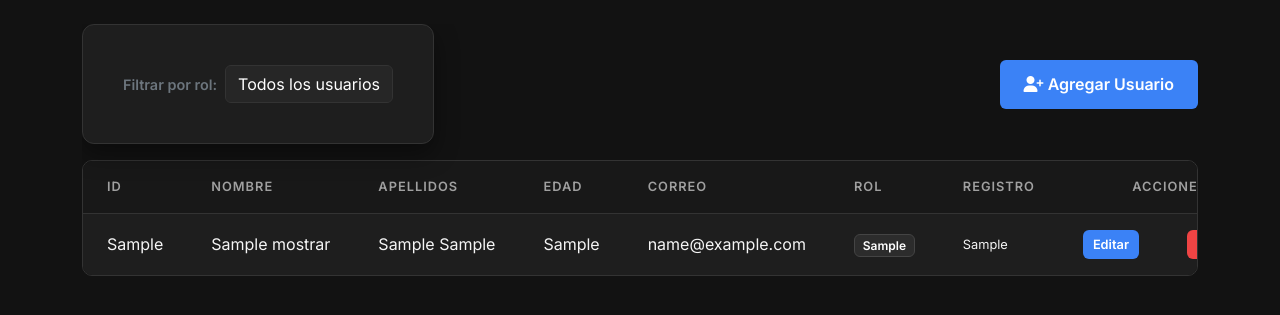
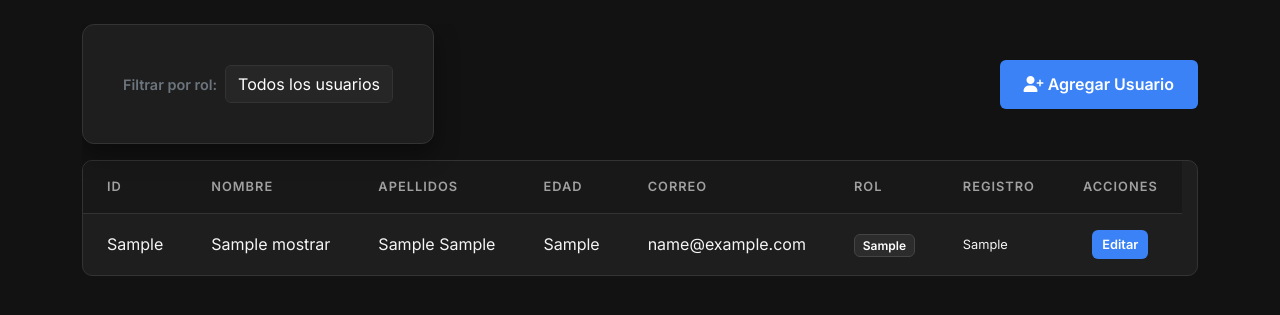
Before and after one commit to Alan-Gio/app-flask, a Flask app: template templates/tabla.html in a window 1280 px wide. Shown: the part 182-497 px from the top of the page. Run offline with Flask 3, Linux system fonts and the light colour scheme; the template is opened without the code that fills it: most values are stand-ins (such as "Sample title", 1, 10 or a date in 2020); some libraries are stand-ins or nearby versions.

Commit message:
Ultimos detalles

```diff
--- a/templates/tabla.html
+++ b/templates/tabla.html
@@ -30,7 +30,7 @@
                 <th>Correo</th>
                 <th>Rol</th>
                 <th>Registro</th>
-                <th colspan="2" class="text-center">Acciones</th>
+                <th class="text-center">Acciones</th>
             </tr>
         </thead>
         <tbody>
@@ -50,13 +50,15 @@
                         {% endif %}
                     </td>
                     <td style="font-size: 0.8rem;">{{ mostrar.creacion_user }}</td>
-                    <td><a href="{{ url_for('editar', id=mostrar.id_user) }}" class="btn btn-sm" style="padding: 5px 10px; font-size: 0.8rem;">Editar</a></td>
-                    <td><a href="{{ url_for('eliminar', id=mostrar.id_user) }}" class="btn btn-sm" style="background-color: var(--danger-color); padding: 5px 10px; font-size: 0.8rem;" onclick="return confirm('¿Estás seguro que deseas eliminar al usuario?');">Eliminar</a></td>
+
+                    <td class="text-center">
+                        <a href="{{ url_for('editar', id=mostrar.id_user) }}" class="btn btn-sm" style="padding: 5px 10px; font-size: 0.8rem;">Editar</a>
+                    </td>
                 </tr>
                 {% endfor %}
             {% else %}
                 <tr>
-                    <td colspan="9" class="text-center py-4">No hay usuarios registrados con ese criterio</td>
+                    <td colspan="8" class="text-center py-4">No hay usuarios registrados con ese criterio</td>
                 </tr>
             {% endif %}
         </tbody>
```
